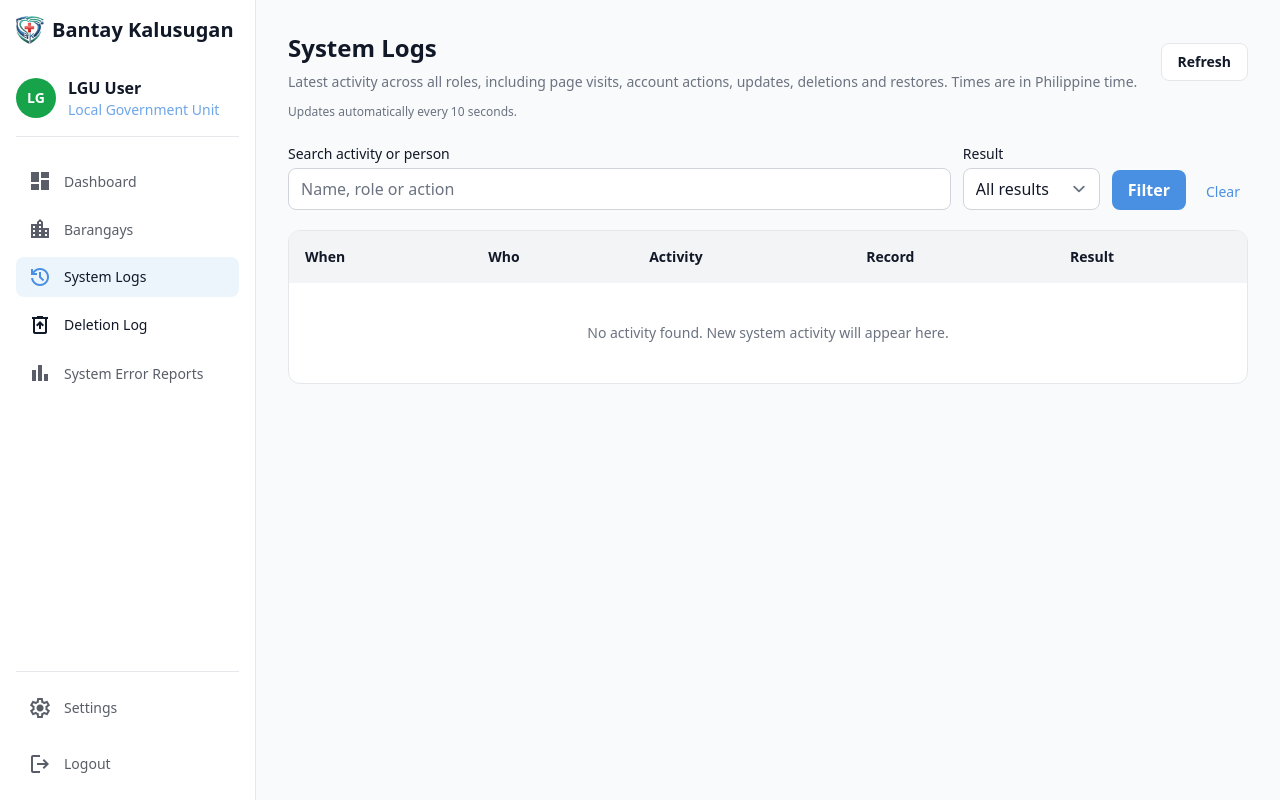
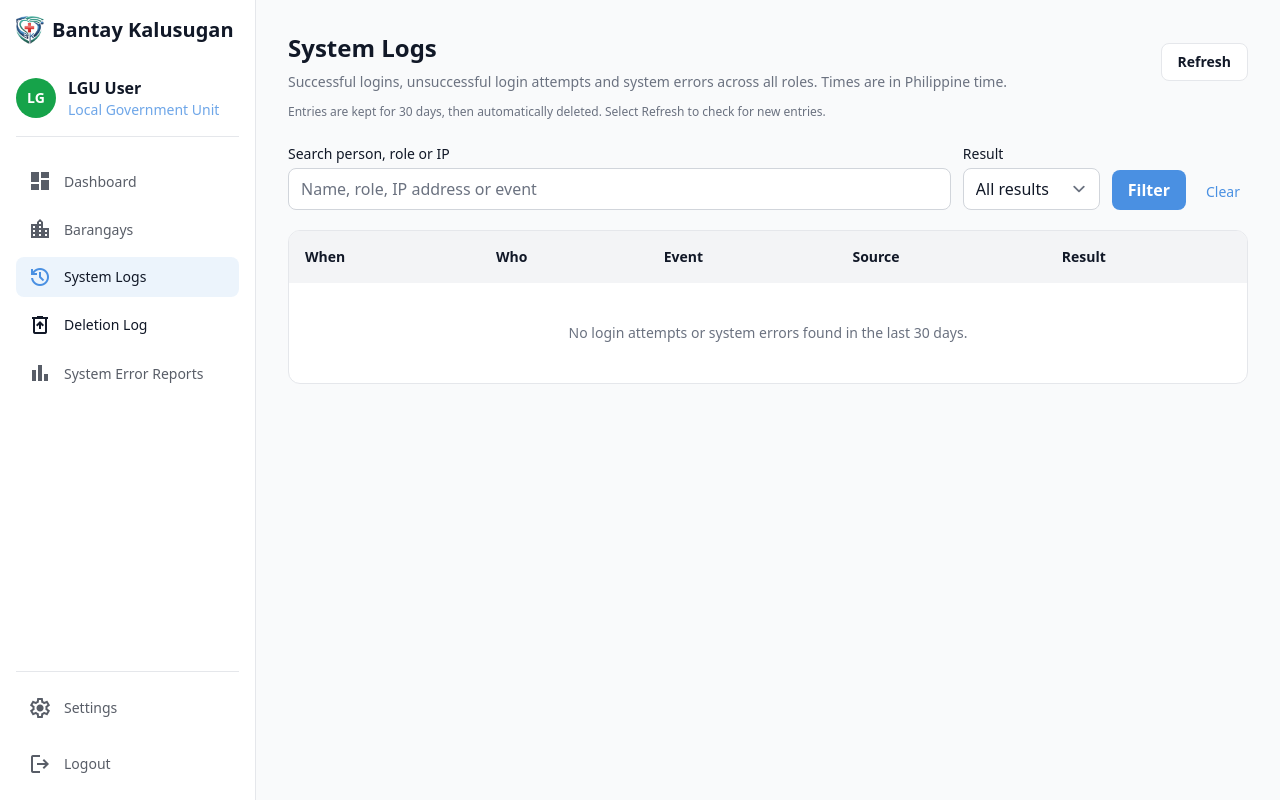
Before and after one commit to LorenzRed/Cloud, a Laravel app: page /lgu/system-logs in a window 1280 px wide. Run offline with Laravel 12, Linux system fonts and the light colour scheme; a user stored in the database is signed in; data comes from the database, SQL or seed files in the repository; data that the repository does not hold is empty; some libraries are stand-ins or nearby versions.

Commit message:
updtfinalv3

```diff
--- a/app/Http/Controllers/SystemErrorReportController.php
+++ b/app/Http/Controllers/SystemErrorReportController.php
@@ -12,6 +12,7 @@ class SystemErrorReportController extends Controller
     public function index(Request $request)
     {
         abort_unless($request->user()->role === User::ROLE_LGU, 403);
+        \App\Support\SecurityLogRetention::purgeIfDue();
         $filters = $request->validate([
             'from' => ['nullable', 'date_format:Y-m-d'],
             'to' => ['nullable', 'date_format:Y-m-d', 'after_or_equal:from'],
@@ -20,7 +21,7 @@ class SystemErrorReportController extends Controller
         $from = $filters['from'] ?? now('Asia/Manila')->subDays(29)->toDateString();
         $to = $filters['to'] ?? now('Asia/Manila')->toDateString();
         $request->merge(['from' => $from, 'to' => $to])->validate(['to' => ['after_or_equal:from']]);
-        $query = SystemError::query()->whereBetween('created_at', [
+        $query = SystemError::query()->where('created_at', '>=', now()->subDays(30))->whereBetween('created_at', [
             Carbon::parse($from, 'Asia/Manila')->startOfDay()->timezone(config('app.timezone')),
             Carbon::parse($to, 'Asia/Manila')->endOfDay()->timezone(config('app.timezone')),
         ]);
--- a/app/Http/Controllers/SystemLogController.php
+++ b/app/Http/Controllers/SystemLogController.php
@@ -11,13 +11,16 @@ class SystemLogController extends Controller
     public function index(Request $request)
     {
         abort_unless($request->user()->role === User::ROLE_LGU, 403);
+        \App\Support\SecurityLogRetention::purgeIfDue();
         $filters = $request->validate([
             'search' => ['nullable', 'string', 'max:100'],
             'outcome' => ['nullable', 'in:completed,rejected,error'],
         ]);
         $logs = SystemActivityLog::query()
+            ->whereIn('event_type', ['login_success', 'login_failed', 'system_error'])
+            ->where('created_at', '>=', now()->subDays(30))
             ->when($filters['search'] ?? null, function ($query, $search) {
-                $query->where(fn ($q) => $q->where('actor_name', 'like', '%'.$search.'%')
+                $query->where(fn ($q) => $q->where('actor_name', 'like', '%'.$search.'%')->orWhere('ip_address', 'like', '%'.$search.'%')
                     ->orWhere('actor_role', 'like', '%'.$search.'%')->orWhere('action', 'like', '%'.$search.'%'));
             })
             ->when($filters['outcome'] ?? null, fn ($query, $outcome) => $query->where('outcome', $outcome))
--- a/app/Http/Middleware/LogSystemActivity.php
+++ b/app/Http/Middleware/LogSystemActivity.php
@@ -3,8 +3,9 @@
 namespace App\Http\Middleware;
 
 use App\Models\SystemActivityLog;
+use App\Support\SecurityLogRetention;
+use App\Support\SystemErrorRecorder;
 use Closure;
-use Illuminate\Database\Eloquent\Model;
 use Illuminate\Http\Request;
 use Illuminate\Support\Facades\Log;
 use Illuminate\Validation\ValidationException;
@@ -15,7 +16,6 @@ class LogSystemActivity
 {
     public function handle(Request $request, Closure $next): mixed
     {
-        $actor = $request->user();
         $initialErrors = $request->hasSession() ? $request->session()->get('errors') : null;
         $response = null;
         $failure = null;
@@ -25,48 +25,39 @@ class LogSystemActivity
             $failure = $exception;
             throw $exception;
         } finally {
-            if ($failure || ($response && $response->getStatusCode() >= 500)) {
-                \App\Support\SystemErrorRecorder::record($failure, $request,
-                    $response?->getStatusCode() ?? ($failure instanceof ValidationException ? 422 : 500));
+            $status = $failure instanceof ValidationException ? 422
+                : ($failure instanceof HttpExceptionInterface ? $failure->getStatusCode()
+                    : ($failure ? 500 : ($response?->getStatusCode() ?? 500)));
+            if ($status >= 500) {
+                SystemErrorRecorder::record($failure, $request, $status);
             }
             $routeName = $request->route()?->getName() ?? $request->route()?->uri();
-            // Background reads and the log viewer itself must not flood the audit history.
-            $shouldLog = ! $request->isMethodSafe()
-                || ($actor && ! $request->expectsJson() && ! $request->ajax()
-                    && ($failure || str_contains((string) $response?->headers->get('Content-Type'), 'text/html'))
-                    && ! str_starts_with((string) $routeName, 'lgu.system-logs')
-                    && ! str_ends_with((string) $routeName, '.holder-state'));
-            if ($shouldLog && $routeName) {
+            if ($request->isMethod('POST') && in_array($routeName, ['login.perform', 'api/auth/login'], true)) {
                 try {
-                    $actor ??= $request->user() ?? $request->attributes->get('activity_actor');
-                    $status = $failure instanceof ValidationException ? 422
-                        : ($failure instanceof HttpExceptionInterface ? $failure->getStatusCode()
-                            : ($failure ? 500 : ($response?->getStatusCode() ?? 500)));
-                    $hasErrors = $request->hasSession() && ! $request->isMethodSafe()
-                        && (($request->session()->has('errors') && $request->session()->get('errors') !== $initialErrors)
-                            || $request->session()->has('profile_update_error'));
-                    $targets = [];
-                    foreach ($request->route()->parameters() as $key => $value) {
-                        // Store record IDs only, never request bodies, tokens, medical data or messages.
-                        $id = $value instanceof Model ? $value->getKey() : $value;
-                        if (is_scalar($id) && ctype_digit((string) $id)) {
-                            $targets[$key] = (string) $id;
-                        }
-                    }
+                    $hasErrors = $request->hasSession() && $request->session()->has('errors')
+                        && $request->session()->get('errors') !== $initialErrors;
+                    $actor = $request->attributes->get('activity_actor') ?? $request->user();
+                    $successful = $actor && $status < 400 && ! $hasErrors;
+                    $email = $request->input('email');
                     SystemActivityLog::create([
-                        'user_id' => $actor?->id,
-                        'actor_name' => $actor?->full_name ?: ($actor?->name ?? 'Guest'),
-                        'actor_role' => $actor?->role,
-                        'action' => ucwords(str_replace(['.', '-', '_'], ' ', $routeName)),
+                        'user_id' => $successful ? $actor->id : null,
+                        'actor_name' => $successful ? ($actor->full_name ?: $actor->name) : 'Unverified login attempt',
+                        'actor_role' => $successful ? $actor->role : null,
+                        'action' => $successful ? 'Login successful' : 'Login unsuccessful',
+                        'event_type' => $successful ? 'login_success' : 'login_failed',
                         'route_name' => $routeName,
                         'method' => $request->method(),
-                        'targets' => $targets,
+                        'targets' => [],
+                        'ip_address' => $request->ip(),
+                        'attempted_email' => is_string($email) ? mb_substr(mb_strtolower(trim($email)), 0, 255) : null,
+                        'user_agent' => mb_substr((string) $request->userAgent(), 0, 255),
                         'status_code' => $status,
-                        'outcome' => $status >= 500 ? 'error' : (($status >= 400 || $hasErrors) ? 'rejected' : 'completed'),
+                        'outcome' => $successful ? 'completed' : ($status >= 500 ? 'error' : 'rejected'),
                         'created_at' => now(),
                     ]);
+                    SecurityLogRetention::purgeIfDue();
                 } catch (Throwable $loggingFailure) {
-                    Log::warning('Unable to save system activity log.', ['exception_type' => get_class($loggingFailure)]);
+                    Log::warning('Unable to save login monitoring entry.', ['exception_type' => get_class($loggingFailure)]);
                 }
             }
         }
--- a/app/Models/SystemActivityLog.php
+++ b/app/Models/SystemActivityLog.php
@@ -12,6 +12,6 @@ class SystemActivityLog extends Model
 
     protected function casts(): array
     {
-        return ['targets' => 'array', 'created_at' => 'datetime'];
+        return ['targets' => 'array', 'attempted_email' => 'encrypted', 'created_at' => 'datetime'];
     }
 }
--- /dev/null
+++ b/app/Support/SecurityLogRetention.php
@@ -0,0 +1,33 @@
+<?php
+
+namespace App\Support;
+
+use App\Models\SystemActivityLog;
+use App\Models\SystemError;
+use Illuminate\Support\Facades\Cache;
+use Illuminate\Support\Facades\DB;
+use Throwable;
+
+class SecurityLogRetention
+{
+    public static function purge(): int
+    {
+        return DB::transaction(function () {
+            $cutoff = now()->subDays(30);
+            return SystemActivityLog::where('created_at', '<', $cutoff)->delete()
+                + SystemError::where('created_at', '<', $cutoff)->delete();
+        });
+    }
+
+    public static function purgeIfDue(): void
+    {
+        if (! Cache::add('security-logs:last-purge', true, 3600)) {
+            return;
+        }
+        try {
+            self::purge();
+        } catch (Throwable) {
+            Cache::forget('security-logs:last-purge');
+        }
+    }
+}
--- a/resources/views/lgu/partials/system-log-rows.blade.php
+++ b/resources/views/lgu/partials/system-log-rows.blade.php
@@ -1,11 +1,11 @@
 @forelse ($logs as $log)
     <tr class="border-t align-top">
         <td data-label="When" class="p-4 whitespace-nowrap text-gray-500">{{ $log->created_at->timezone('Asia/Manila')->format('M d, Y h:i:s A') }}<span class="block text-xs">#{{ $log->id }}</span></td>
-        <td data-label="Who" class="p-4 font-medium">{{ $log->actor_name }}<span class="block text-xs font-normal text-gray-500">{{ $log->actor_role ?? 'Guest' }}{{ $log->user_id ? ' · User #'.$log->user_id : '' }}</span></td>
-        <td data-label="Activity" class="p-4">{{ $log->action }}<span class="block text-xs text-gray-500">{{ $log->method }}</span></td>
-        <td data-label="Record" class="p-4 text-xs">@forelse ($log->targets ?? [] as $type => $id)<span class="block">{{ ucwords(str_replace('_', ' ', $type)) }} #{{ $id }}</span>@empty<span class="text-gray-400">—</span>@endforelse</td>
+        <td data-label="Who" class="p-4 font-medium">{{ $log->actor_name }}<span class="block text-xs font-normal text-gray-500">{{ $log->actor_role ?? 'Unverified / system' }}{{ $log->user_id ? ' / User #'.$log->user_id : '' }}</span>@if ($log->attempted_email)<span class="mt-1 block break-all text-xs font-normal text-gray-500">Email entered: {{ $log->attempted_email }}</span>@endif</td>
+        <td data-label="Event" class="p-4">{{ $log->action }}<span class="block text-xs text-gray-500">{{ $log->route_name }}</span></td>
+        <td data-label="Source" class="p-4 text-xs"><span class="block">{{ $log->ip_address ?? 'Not recorded' }}</span>@if ($log->user_agent)<details class="mt-2"><summary class="cursor-pointer text-primary">Device details</summary><p class="mt-1 break-words">{{ $log->user_agent }}</p></details>@endif</td>
         <td data-label="Result" class="p-4"><span class="rounded-full px-3 py-1 text-xs font-semibold {{ $log->outcome === 'completed' ? 'bg-green-100 text-green-800' : ($log->outcome === 'error' ? 'bg-red-100 text-red-800' : 'bg-amber-100 text-amber-800') }}">{{ ucfirst($log->outcome) }}</span><span class="mt-2 block text-xs text-gray-500">HTTP {{ $log->status_code }}</span></td>
     </tr>
 @empty
-    <tr><td colspan="5" class="p-10 text-center text-gray-500">No activity found. New system activity will appear here.</td></tr>
+    <tr><td colspan="5" class="p-10 text-center text-gray-500">No login attempts or system errors found in the last 30 days.</td></tr>
 @endforelse
--- a/resources/views/lgu/reports.blade.php
+++ b/resources/views/lgu/reports.blade.php
@@ -153,7 +153,7 @@
                 @endif
             @endunless
         </section>
-        <p class="report-footnote"><strong>About this report:</strong> Causes describe the recorded error category. Use the matching server log entry for exact diagnosis. Recording starts when this feature is enabled. Sign-in failures and invalid form submissions appear in <a href="{{ route('lgu.system-logs') }}" style="color:var(--blue);font-weight:700">System Logs</a>.</p>
+        <p class="report-footnote"><strong>About this report:</strong> Causes describe the recorded error category. Use the matching server log entry for exact diagnosis. Error records are kept for 30 days. Login activity and failed login attempts appear in <a href="{{ route('lgu.system-logs') }}" style="color:var(--blue);font-weight:700">System Logs</a>.</p>
     </div></main>
 </div>
 <script>
--- a/resources/views/lgu/system-logs.blade.php
+++ b/resources/views/lgu/system-logs.blade.php
@@ -16,49 +16,26 @@
     <main class="min-w-0 flex-1 p-4 md:p-8">
         <a href="{{ route('lgu.main') }}" class="lgu-back-link text-primary md:hidden">Back to dashboard</a>
         <div class="flex flex-wrap items-center justify-between gap-3">
-            <div><h1 class="text-2xl font-bold">System Logs</h1><p class="mt-2 text-sm text-gray-500">Latest activity across all roles, including page visits, account actions, updates, deletions and restores. Times are in Philippine time.</p></div>
-            <button type="button" id="refreshLogs" class="rounded-lg border bg-white px-4 py-2 text-sm font-semibold text-gray-900">Refresh</button>
+            <div><h1 class="text-2xl font-bold">System Logs</h1><p class="mt-2 text-sm text-gray-500">Successful logins, unsuccessful login attempts and system errors across all roles. Times are in Philippine time.</p></div>
+            <a href="{{ request()->fullUrl() }}" class="rounded-lg border bg-white px-4 py-2 text-sm font-semibold text-gray-900">Refresh</a>
         </div>
-        <p class="mt-3 text-xs text-gray-500" id="logRefreshStatus" role="status">Updates automatically every 10 seconds.</p>
+        <p class="mt-3 text-xs text-gray-500">Entries are kept for 30 days, then automatically deleted. Select Refresh to check for new entries.</p>
         <form method="GET" action="{{ route('lgu.system-logs') }}" class="mt-6 flex flex-wrap items-end gap-3">
-            <label class="flex-1 min-w-48 text-sm">Search activity or person<input type="search" name="search" maxlength="100" value="{{ $filters['search'] ?? '' }}" placeholder="Name, role or action" class="mt-1 block w-full rounded-lg border-gray-300 text-gray-900"></label>
+            <label class="flex-1 min-w-48 text-sm">Search person, role or IP<input type="search" name="search" maxlength="100" value="{{ $filters['search'] ?? '' }}" placeholder="Name, role, IP address or event" class="mt-1 block w-full rounded-lg border-gray-300 text-gray-900"></label>
             <label class="text-sm">Result<select name="outcome" class="mt-1 block rounded-lg border-gray-300 text-gray-900"><option value="">All results</option>@foreach (['completed', 'rejected', 'error'] as $outcome)<option value="{{ $outcome }}" @selected(($filters['outcome'] ?? '') === $outcome)>{{ ucfirst($outcome) }}</option>@endforeach</select></label>
             <button class="rounded-lg bg-primary px-4 py-2 font-semibold text-white" type="submit">Filter</button>
             <a class="px-2 py-2 text-sm text-primary" href="{{ route('lgu.system-logs') }}">Clear</a>
         </form>
         @if ($errors->any())<p role="alert" class="mt-3 text-red-700">{{ $errors->first() }}</p>@endif
         <div class="mt-5 overflow-x-auto rounded-xl border bg-white dark:bg-gray-800">
-            <table class="lgu-mobile-table w-full text-left text-sm"><thead class="bg-gray-100 dark:bg-gray-700"><tr><th class="p-4">When</th><th class="p-4">Who</th><th class="p-4">Activity</th><th class="p-4">Record</th><th class="p-4">Result</th></tr></thead>
+            <table class="lgu-mobile-table w-full text-left text-sm"><thead class="bg-gray-100 dark:bg-gray-700"><tr><th class="p-4">When</th><th class="p-4">Who</th><th class="p-4">Event</th><th class="p-4">Source</th><th class="p-4">Result</th></tr></thead>
                 <tbody id="systemLogRows">@include('lgu.partials.system-log-rows')</tbody>
             </table>
         </div>
         <div class="mt-4" id="systemLogPagination">{{ $logs->links() }}</div>
     </main>
 </div>
-<script>
-    let refreshingLogs = false;
-    async function refreshLogs() {
-        if (document.hidden || refreshingLogs) return;
-        refreshingLogs = true;
-        const status = document.getElementById('logRefreshStatus');
-        try {
-            const response = await fetch(window.location.href, {headers: {'Accept': 'application/json'}, cache: 'no-store'});
-            if (!response.ok) throw new Error('Unable to refresh');
-            const data = await response.json();
-            document.getElementById('systemLogRows').innerHTML = data.html;
-            document.getElementById('systemLogPagination').innerHTML = data.pagination;
-            status.textContent = `Updated ${data.checked_at} · Checks every 10 seconds.`;
-        } catch (_) {
-            status.textContent = 'Could not refresh. Your current logs are still shown. Retrying automatically.';
-        } finally {
-            refreshingLogs = false;
-        }
-    }
-    document.getElementById('refreshLogs').addEventListener('click', refreshLogs);
-    window.addEventListener('focus', refreshLogs);
-    document.addEventListener('visibilitychange', refreshLogs);
-    window.setInterval(refreshLogs, 10000);
-</script>
+
 @include('partials.lgu-mobile-nav')
 </body>
 </html>
--- a/routes/console.php
+++ b/routes/console.php
@@ -22,3 +22,10 @@ Artisan::command('verification-ids:purge-expired', function () {
 
 Schedule::command('events:purge-expired')->everyMinute();
 Schedule::command('verification-ids:purge-expired')->daily();
+
+Artisan::command('security-logs:purge-expired', function () {
+    $deleted = \App\Support\SecurityLogRetention::purge();
+    $this->info("Deleted {$deleted} login/error log entries older than 30 days.");
+})->purpose('Delete system login and error logs older than 30 days');
+
+Schedule::command('security-logs:purge-expired')->hourly()->withoutOverlapping();
```
Also changed, not shown: app/Support/SystemErrorRecorder.php (+17 -1 lines), tests/Feature/SystemActivityLogTest.php (+93 -27 lines), database/migrations/2026_11_16_000005_add_login_monitoring_to_system_activity_logs.php (added).
